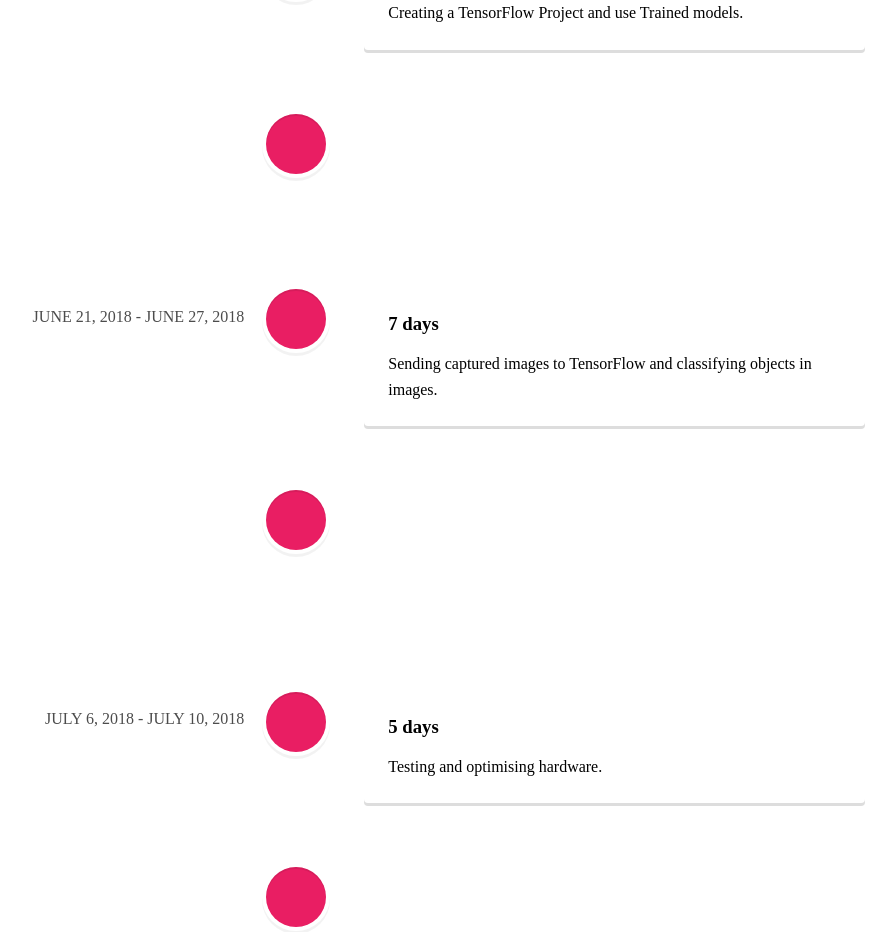
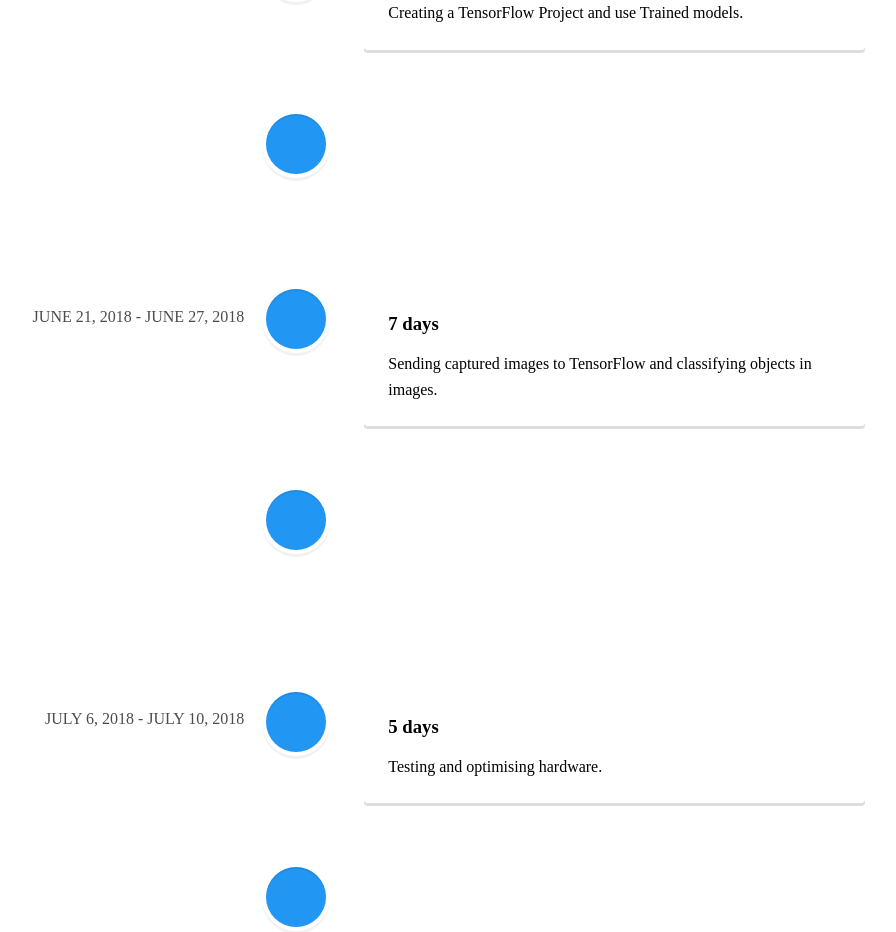
Before and after one commit to anshumanv/vision-timeline, a React (Create React App) app: page / in a window 1280 px wide. Shown: the part 680-1612 px from the top of the page, without its empty margins (344-1240 px from the left). Built offline with nearby package versions, Linux system fonts and the light colour scheme.

Commit message:
Single color

```diff
--- a/src/App.js
+++ b/src/App.js
@@ -53,7 +53,7 @@ class App extends Component {
         <VerticalTimelineElement
           className="vertical-timeline-element--education"
           date="JUNE 14, 2018 - JUNE 20, 2018"
-          iconStyle={{ background: 'rgb(233, 30, 99)', color: '#fff' }}
+          iconStyle={{ background: 'rgb(33, 150, 243)', color: '#fff' }}
           // icon={<SchoolIcon />}
         >
         <h3 className="vertical-timeline-element-title">7 days</h3>
@@ -64,7 +64,7 @@ class App extends Component {
         <VerticalTimelineElement
           className="vertical-timeline-element--education"
           date="JUNE 21, 2018 - JUNE 27, 2018"
-          iconStyle={{ background: 'rgb(233, 30, 99)', color: '#fff' }}
+          iconStyle={{ background: 'rgb(33, 150, 243)', color: '#fff' }}
           // icon={<SchoolIcon />}
         >
         <h3 className="vertical-timeline-element-title">7 days</h3>
@@ -75,7 +75,7 @@ class App extends Component {
         <VerticalTimelineElement
           className="vertical-timeline-element--education"
           date="JUNE 28, 2018 - JULY 5, 2018"
-          iconStyle={{ background: 'rgb(233, 30, 99)', color: '#fff' }}
+          iconStyle={{ background: 'rgb(33, 150, 243)', color: '#fff' }}
           // icon={<SchoolIcon />}
         >
         <h3 className="vertical-timeline-element-title">8 days</h3>
@@ -86,7 +86,7 @@ class App extends Component {
         <VerticalTimelineElement
           className="vertical-timeline-element--education"
           date="JULY 6, 2018 - JULY 10, 2018"
-          iconStyle={{ background: 'rgb(233, 30, 99)', color: '#fff' }}
+          iconStyle={{ background: 'rgb(33, 150, 243)', color: '#fff' }}
           // icon={<SchoolIcon />}
         >
         <h3 className="vertical-timeline-element-title">5 days</h3>
@@ -97,7 +97,7 @@ class App extends Component {
         <VerticalTimelineElement
           className="vertical-timeline-element--education"
           date="JULY 11, 2018 - JULY 15, 2018"
-          iconStyle={{ background: 'rgb(233, 30, 99)', color: '#fff' }}
+          iconStyle={{ background: 'rgb(33, 150, 243)', color: '#fff' }}
           // icon={<SchoolIcon />}
         >
         <h3 className="vertical-timeline-element-title">5 days</h3>
```
